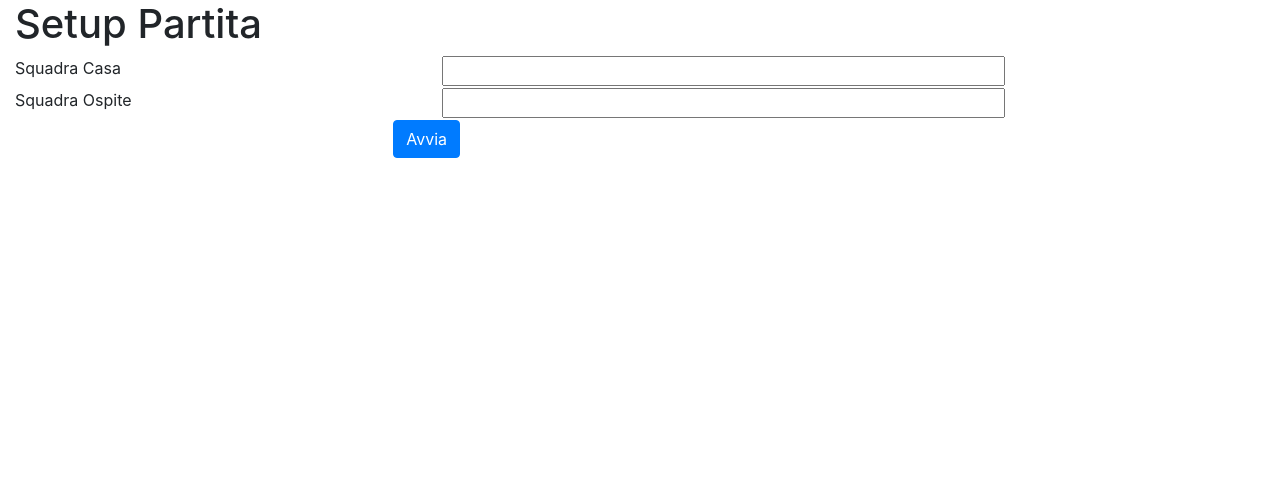
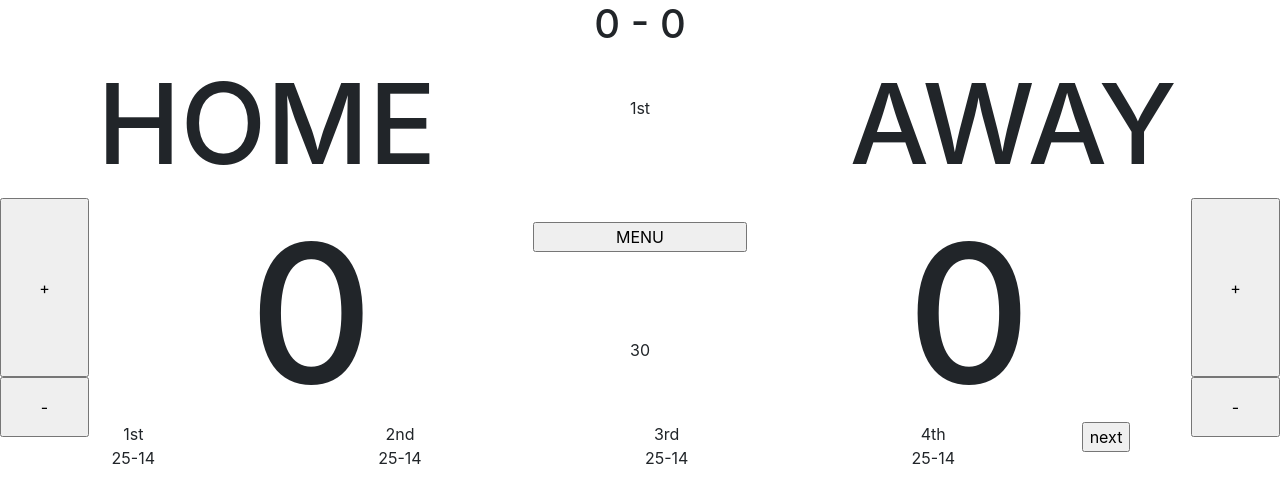
Before and after one commit to crakdelpol/volley-points, a plain HTML site: page index.html in a window 1280 px wide. Drawn offline with Linux system fonts and the light colour scheme.

Commit message:
aggiunte funzionalita' come applicazione

```diff
--- a/css/index.css
+++ b/css/index.css
@@ -24,3 +24,7 @@
 .squadre {
 	font-size: 7rem;
 }
+
+.h-33 {
+	height: 33% !important;
+}
--- a/index.html
+++ b/index.html
@@ -14,7 +14,7 @@
             <label>Squadra Casa </label>
           </div>
           <div class="col-sm-8">
-            <input type="text" size="50" id="squadraCasa"/>
+            <input type="text" size="50" id="squadraCasa" value="home"/>
           </div>
         </div>
         <div class="row">
@@ -22,7 +22,7 @@
             <label>Squadra Ospite </label>
           </div>
           <div class="col-sm-8">
-            <input type="text" size="50" id="squadraOspite"/>
+            <input type="text" size="50" id="squadraOspite" value="away"/>
           </div>
         </div>
         <div class="row ">
@@ -31,46 +31,105 @@
           </div>
         </div>
     </div>
-    <div class="container-fluid d-none" id="divPartita">
-      <div class="row pt-5 height-25-custom" >
-        <div class="col-sm-2">
+    <div class="container-fluid d-none h-auto" id="divPartita">
+      <div class="row punteggioSet">
+        <div class="col-sm-5">
         </div>
-        <div class="col-sm-4">
+        <div class="col-sm-2 d-flex justify-content-center">
+          <h1>0 - 0</h1>
+        </div>
+        <div class="col-sm-5">
+        </div>
+      </div>
+      <div class="row team">
+        <div class="col-sm-5 wrapper-home">
           <div class="row">
+
                 <h1 class="col-12 d-flex justify-content-center squadre" id="squadraCasaH1"> </h1>
           </div>
-          <div class="row">
-            <input type="button" class="btn-block" value="AGGIUNGI" id="aggiungiSquadra1"/>
+
+          <div class="row height-12-custom">
+            <div class="col-2">
+              <div class="row h-75">
+                <input type="button" class="btn-block" value="+" id="aggiungiSquadra1"/>
+              </div>
+              <div class="row h-25">
+                <input type="button" class="btn-block" value="-" id="togliSquadra1"/>
+              </div>
+            </div>
+            <h1 class="col-10 d-flex justify-content-center font-large" id="PuntiSquadra1">0</h1>
           </div>
-          <div class="row height-12-custom">
-            <h1 class="col-12 d-flex justify-content-center font-large" id="PuntiSquadra1">0</h1>
+
+        </div>
+        <div class="col-sm-2 ">
+          <div class="row h-33 d-flex justify-content-center align-items-center">
+            <p class="">1st</p>
           </div>
-          <div class="row">
-            <input type="button" class="btn-block" value="TOGLI" id="togliSquadra1"/>
+          <div class="row h-33 d-flex justify-content-center align-items-center">
+            <input type="button" class="btn-block" value="MENU" id="menu"/>
+          </div>
+          <div class="row h-33 d-flex justify-content-center align-items-center">
+            <p>30</p>
           </div>
         </div>
-        <div class="col-sm-4">
+        <div class="col-sm-5 wrapper-away">
           <div class="row">
               <h1 id="squadraOspiteH1" class="col-12 d-flex justify-content-center squadre"> </h1>
           </div>
+
+          <div class="row height-12-custom">
+            <h1 class="col-10 d-flex justify-content-center font-large" id="PuntiSquadra2">0</h1>
+            <div class="col-2">
+              <div class="row h-75">
+                <input type="button" class="btn-block" value="+" id="aggiungiSquadra2"/>
+              </div>
+              <div class="row h-25">
+                <input type="button" class="btn-block" value="-" id="togliSquadra2"/>
+              </div>
+            </div>
+
+          </div>
+
+        </div>
+      </div>
+      <div class="row set">
+        <div class="col-10">
           <div class="row">
-            <input type="button" class="btn-block" value="AGGIUNGI" id="aggiungiSquadra2"/>
-          </div>
-          <div class="row height-12-custom">
-            <h1 class="col-12 d-flex justify-content-center font-large" id="PuntiSquadra2">0</h1>
-          </div>
-          <div class="row">
-            <input type="button" class="btn-block" value="TOGLI" id="togliSquadra2"/>
-          </div>
-          <div  class="text-center">
-            <h1 id=""> </h1>
+
+            <div class="col-3 ">
+              <div class="row d-flex justify-content-center">1st</div>
+              <div class="row d-flex justify-content-center">25-14</div>
+            </div>
+            <div class="col-3">
+              <div class="row d-flex justify-content-center">2nd</div>
+              <div class="row d-flex justify-content-center">25-14</div>
+            </div>
+            <div class="col-3">
+              <div class="row d-flex justify-content-center">3rd</div>
+              <div class="row d-flex justify-content-center">25-14</div>
+            </div>
+            <div class="col-3">
+              <div class="row d-flex justify-content-center">4th</div>
+              <div class="row d-flex justify-content-center">25-14</div>
+            </div>
           </div>
         </div>
-        <div class="col-sm-2">
+        <div class="col-2">
+          <input value="next" type="button">
         </div>
       </div>
+    </div>
 
+    <div class="row d-none " id="menu-dialog">
+      <ul>
+        <li><input type="button" value="score reset"/></li>
+        <li><input type="button" value="reset all"></li>
+        <li><input type="button" value="switch"></li>
+        <li><input type="button" value="timeout 30"></li>
+        <li><input type="button" value="timeout 60"></li>
+      </ul>
     </div>
+
     <script  src="js/jquery.js"></script>
     <script  src="js/popper.js"></script>
     <script  src="js/bootstrap/bootstrap.min.js"></script>
--- a/js/index.js
+++ b/js/index.js
@@ -22,7 +22,7 @@ var NS_VOLLEY_POINTS = {
     },
 
     init: function(){
-
+        NS_VOLLEY_POINTS.avviaPartita();
     },
 
     events: function() {
@@ -30,6 +30,7 @@ var NS_VOLLEY_POINTS = {
        $("#togliSquadra2").on("click", NS_VOLLEY_POINTS.togliSquadra2);
        $("#aggiungiSquadra1").on("click", NS_VOLLEY_POINTS.aggiungiSquadra1);
        $("#aggiungiSquadra2").on("click", NS_VOLLEY_POINTS.aggiungiSquadra2);
+        $("#menu").on("click", NS_VOLLEY_POINTS.showMenu);
     },
 
     togliSquadra1: function(){
@@ -65,11 +66,16 @@ var NS_VOLLEY_POINTS = {
         $("#squadraOspiteH1").text(($("#squadraOspite").val().toUpperCase()));
 
     },
+
     avviaPartita: function(){
 
         $("#divSetupPartita").addClass("d-none");
         $("#divPartita").removeClass("d-none");
 
         NS_VOLLEY_POINTS.setSquadre();
+    },
+
+    showMenu:function (){
+        $("#menu-dialog").toggleClass("d-none");
     }
 }
```
